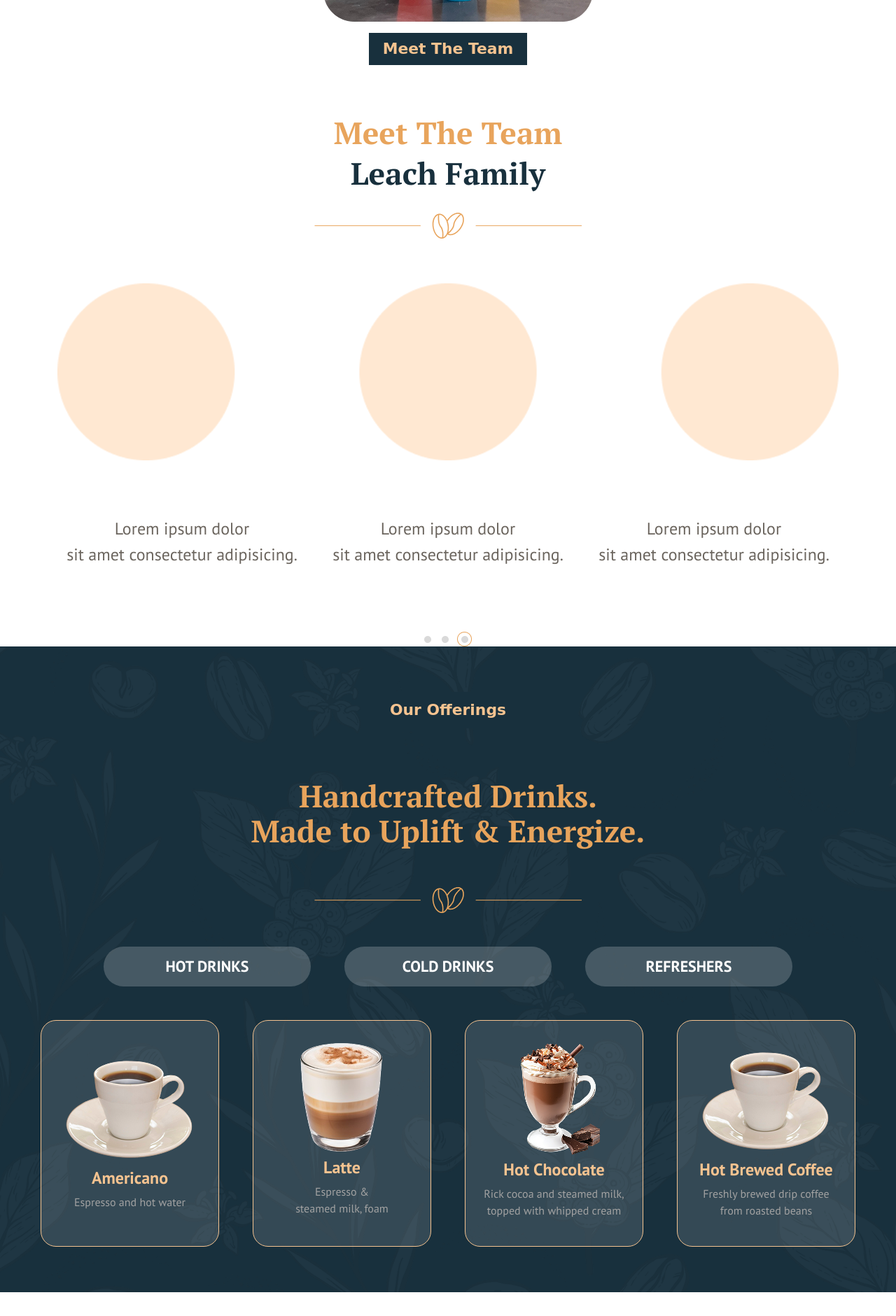
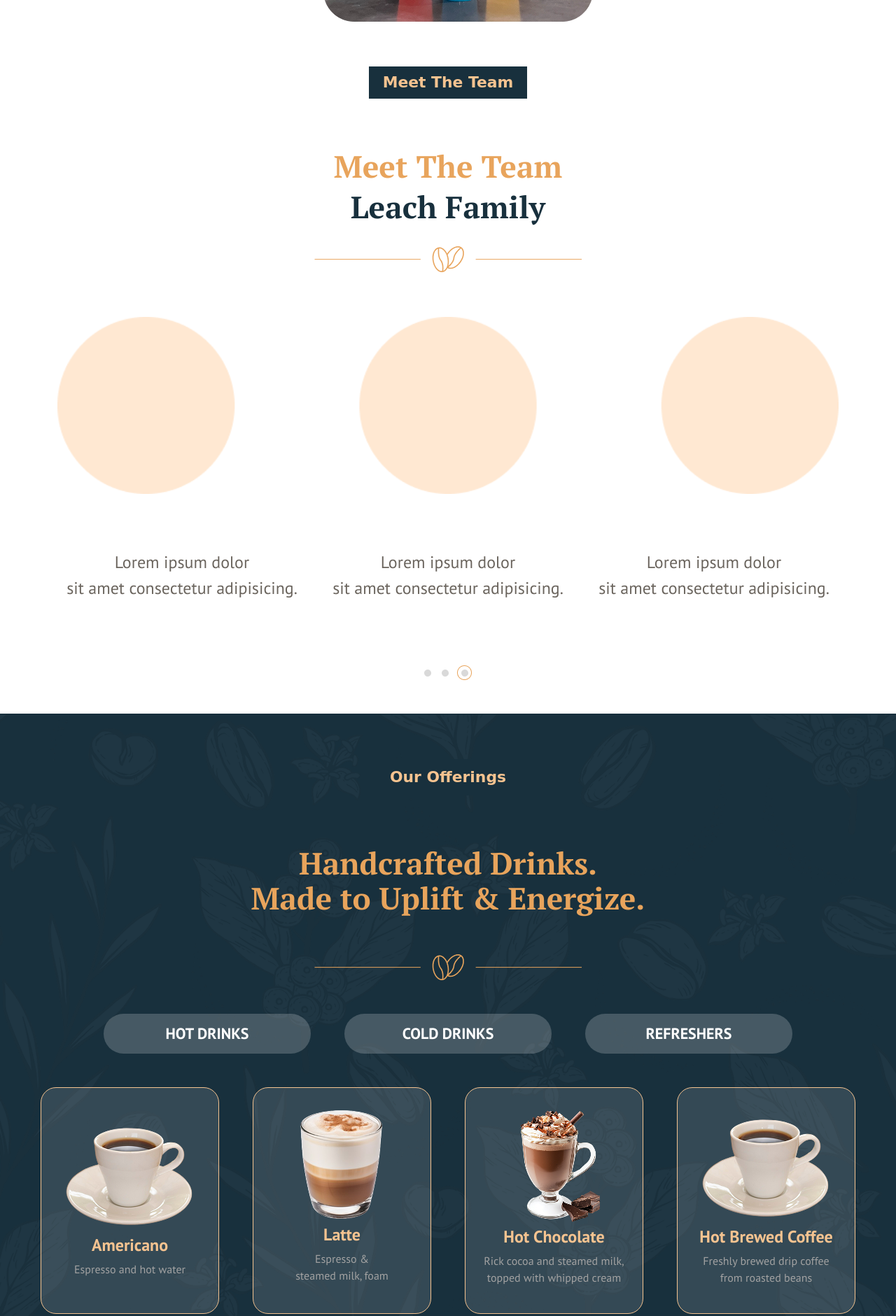
Before and after one commit to daksh-pote/exaltedcoffee, a plain HTML site: page index.html in a window 1280 px wide. Shown: the part 2776-4657 px from the top of the page at 70% size. Drawn offline with nearby package versions, Linux system fonts and the light colour scheme; a web font is replaced by a local one.

Commit message:
brushing home page

```diff
--- a/index.html
+++ b/index.html
@@ -143,7 +143,7 @@
         </div>
     </section>
 
-    <section class="team">
+    <section class="team mt-5">
         <div class="container text-center">
             <h3 class="ribbon">Meet The Team</h3>
             <h1 class="orangetext">Meet The Team</h1>
@@ -165,7 +165,7 @@
         </div>
     </section>
 
-    <section class="our_offerings container-fluid">
+    <section class="our_offerings container-fluid mt-5">
         <div class="container text-center">
             <div class="ribbon ms-0">Our Offerings</div>
             <h1 class="orangetext">Handcrafted Drinks. <br>Made to Uplift & Energize.</h1><br><br>
```
